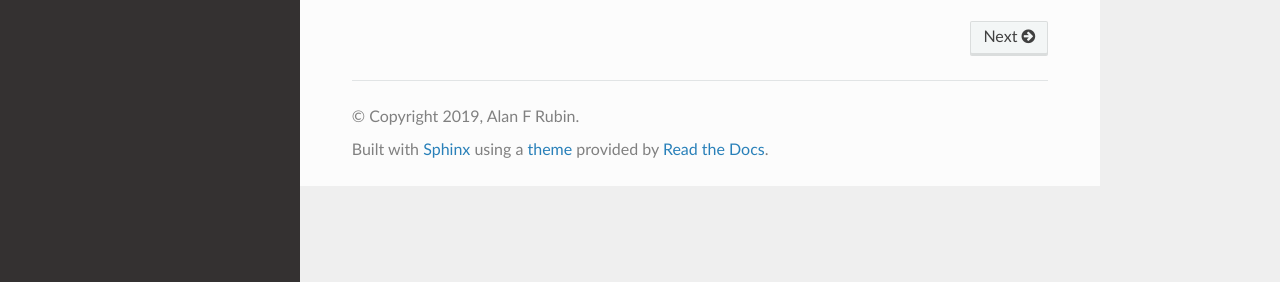
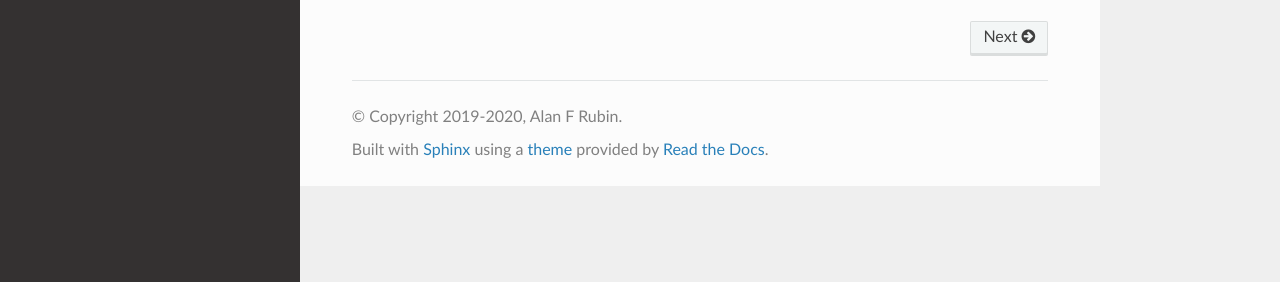
Before and after one commit to CountESS-Project/fqfa, a Sphinx documentation site: the page built from docs/index.rst, in a window 1280 px wide. Shown: the part 615-897 px from the top of the page. Built offline with Sphinx 7.4.7 and the Read the Docs theme 2.0.0, drawn with Linux system fonts in a browser that asks for light colours.

Commit message:
update copyright date

```diff
--- a/docs/conf.py
+++ b/docs/conf.py
@@ -19,7 +19,7 @@ sys.path.insert(0, os.path.abspath(".."))
 # -- Project information -----------------------------------------------------
 
 project = "fqfa"
-copyright = "2019, Alan F Rubin"
+copyright = "2019-2020, Alan F Rubin"
 author = "Alan F Rubin"
 
 # The full version, including alpha/beta/rc tags
```
